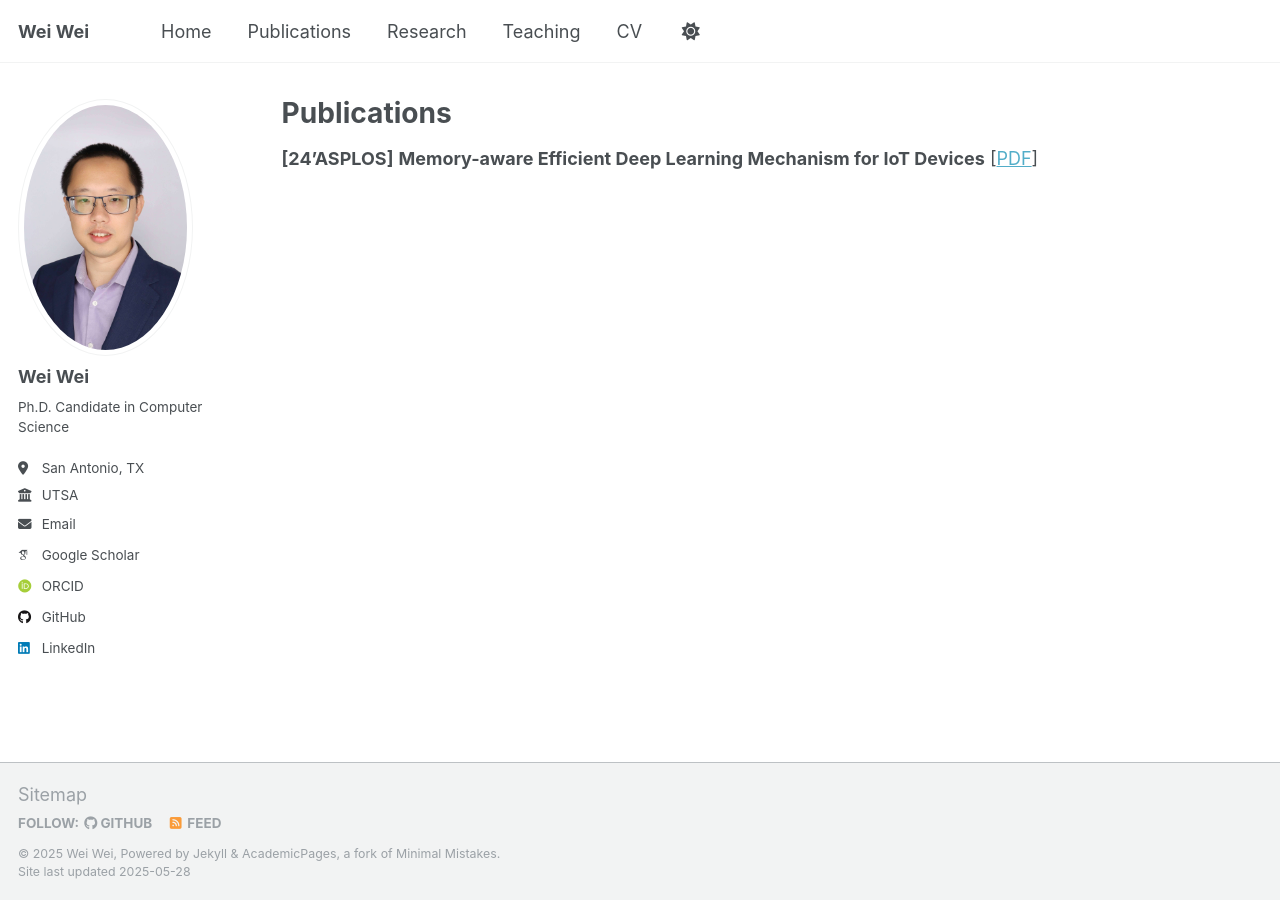
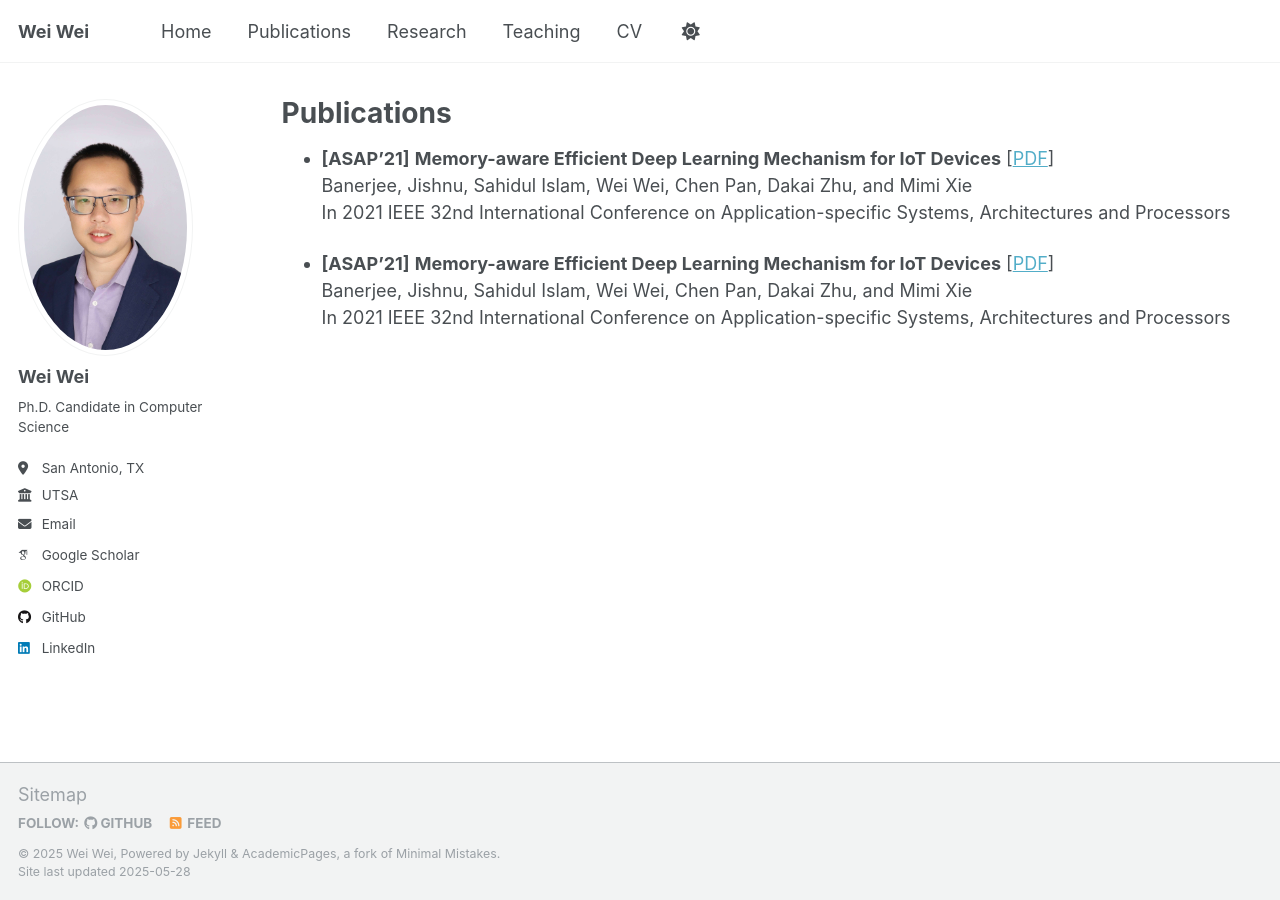
Before and after one commit to iamdoublewei/iamdoublewei.github.io, a Jekyll site: the page built from _publications/publications.md, in a window 1280 px wide. Built offline with Jekyll 4.4.1, drawn with Linux system fonts in a browser that asks for light colours; some web fonts are replaced.

Commit message:
Update publications.md

```diff
--- a/_publications/publications.md
+++ b/_publications/publications.md
@@ -5,4 +5,10 @@ permalink: /publications/
 author_profile: true
 ---
 
-**\[24'ASPLOS\]** **Memory-aware Efficient Deep Learning Mechanism for IoT Devices** [[PDF](https://ieeexplore.ieee.org/stamp/stamp.jsp?arnumber=9516678&casa_token=16APi4hiRpYAAAAA:x4iplTeB6DbEPgseXhF4_zUzH_LZ7x0g8mp5VvOgTresIFwnfeaNIBNQrGSMDr6gPXv5xQI4PA)]
+- **\[ASAP'21\]** **Memory-aware Efficient Deep Learning Mechanism for IoT Devices** [[PDF](https://ieeexplore.ieee.org/stamp/stamp.jsp?arnumber=9516678&casa_token=16APi4hiRpYAAAAA:x4iplTeB6DbEPgseXhF4_zUzH_LZ7x0g8mp5VvOgTresIFwnfeaNIBNQrGSMDr6gPXv5xQI4PA)]
+Banerjee, Jishnu, Sahidul Islam, Wei Wei, Chen Pan, Dakai Zhu, and Mimi Xie
+In 2021 IEEE 32nd International Conference on Application-specific Systems, Architectures and Processors
+
+- **\[ASAP'21\]** **Memory-aware Efficient Deep Learning Mechanism for IoT Devices** [[PDF](https://ieeexplore.ieee.org/stamp/stamp.jsp?arnumber=9516678&casa_token=16APi4hiRpYAAAAA:x4iplTeB6DbEPgseXhF4_zUzH_LZ7x0g8mp5VvOgTresIFwnfeaNIBNQrGSMDr6gPXv5xQI4PA)]
+Banerjee, Jishnu, Sahidul Islam, Wei Wei, Chen Pan, Dakai Zhu, and Mimi Xie
+In 2021 IEEE 32nd International Conference on Application-specific Systems, Architectures and Processors
```
